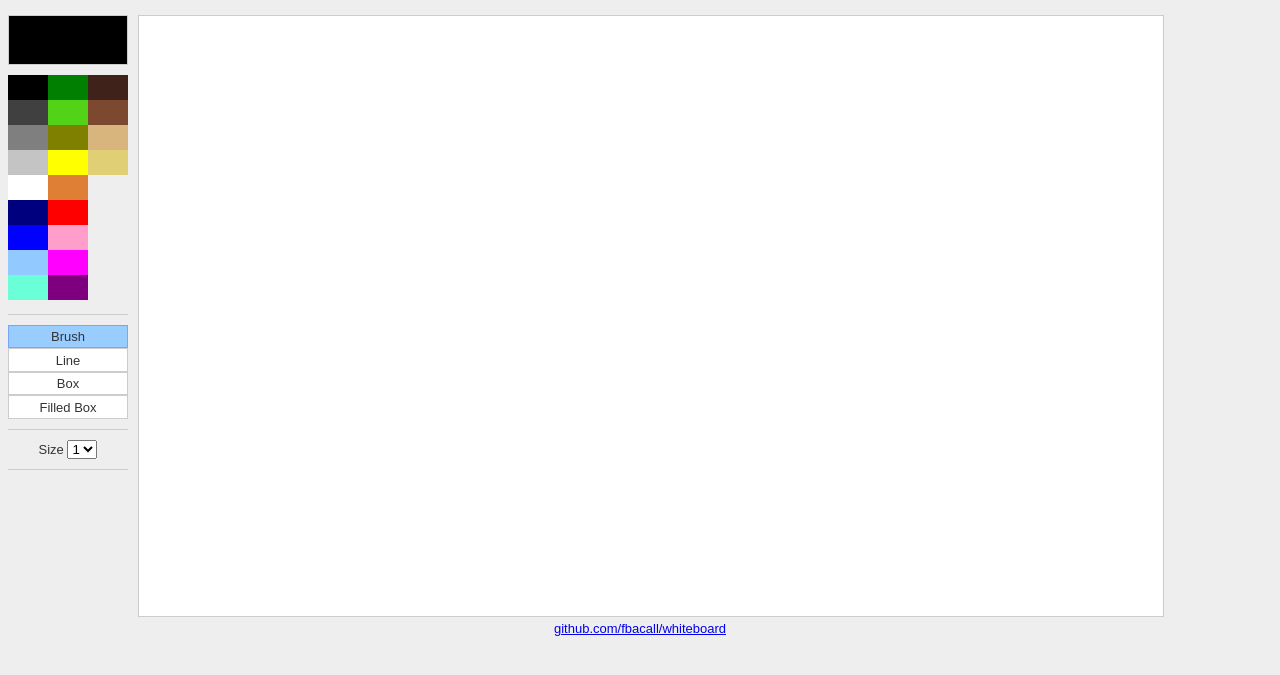
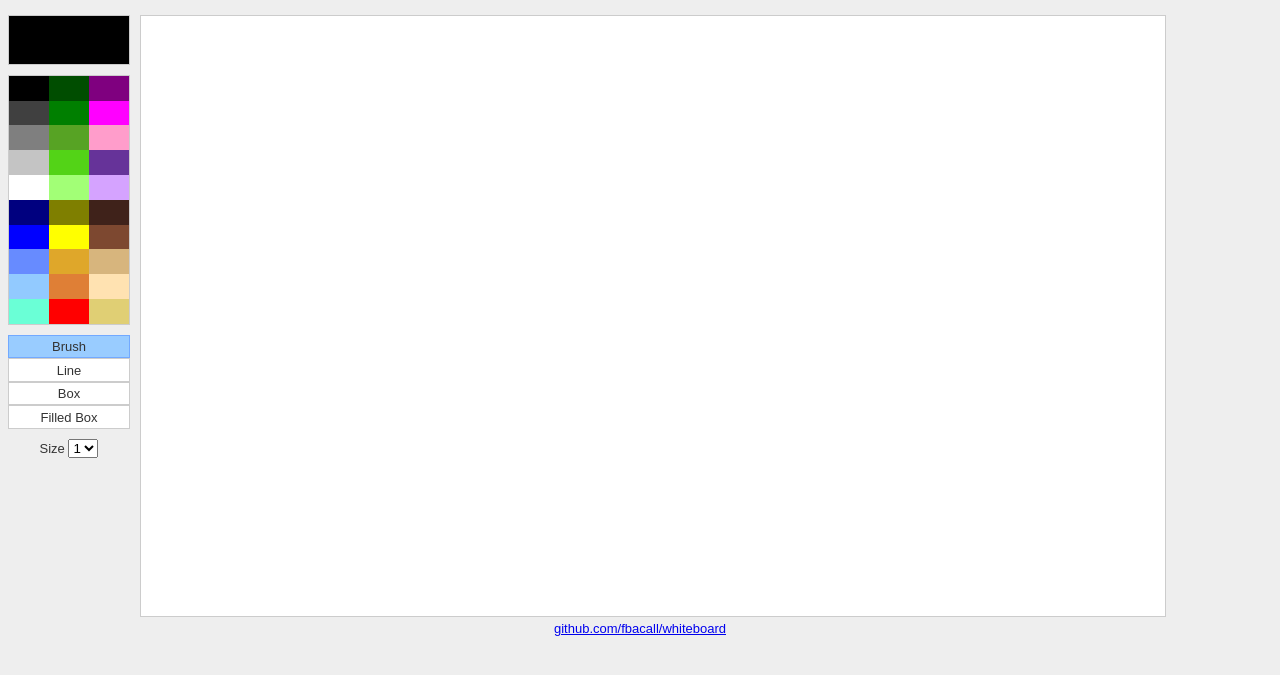
Before and after one commit to fbacall/whiteboard, a website: page public/index.html in a window 1280 px wide. Shown: the part 51-726 px from the top of the page. Drawn offline with nearby package versions, Linux system fonts and the light colour scheme; no server answers; files whose address does not match are found by name.

Commit message:
Sidebar tweaks. Add more colours

```diff
--- a/public/client.css
+++ b/public/client.css
@@ -23,7 +23,7 @@ body {
     position: relative;
     width: 1024px;
     height: 600px;
-    margin-right: 130px;
+    margin-right: 132px;
 }
 
 #drawing-canvas, #preview-canvas {
@@ -46,7 +46,7 @@ body {
 }
 
 .colour {
-    height: 25px;
+    height: 10%;
     cursor: pointer;
 }
 
@@ -68,17 +68,17 @@ body {
 }
 
 #sidebar {
-    width: 120px;
+    width: 122px;
     flex-shrink: 0;
 }
 
 #sidebar > div {
-    border-bottom: 1px solid #ccc;
-    padding: 10px 0;
+    margin-bottom: 10px;
 }
 
 #palette {
     display: flex;
     flex-flow: column wrap;
-    height: 250px
+    height: 250px;
+    border: 1px solid #ccc;
 }
--- a/public/index.html
+++ b/public/index.html
@@ -5,6 +5,7 @@
     <script src="drawing.js"></script>
     <script src="client.js"></script>
     <link rel="stylesheet" type="text/css" href="client.css">
+    <title>Whiteboard</title>
 </head>
 
 <body>
@@ -20,20 +21,28 @@
             <div class="colour" style="background-color: rgb(255,255,255)"></div>
             <div class="colour" style="background-color: rgb(0,0,127)"></div>
             <div class="colour" style="background-color: rgb(0,0,255)"></div>
+            <div class="colour" style="background-color: rgb(103,139,255)"></div>
             <div class="colour" style="background-color: rgb(146, 202, 255)"></div>
             <div class="colour" style="background-color: rgb(106, 255, 214)"></div>
+            <div class="colour" style="background-color: rgb(0,77,0)"></div>
             <div class="colour" style="background-color: rgb(0,127,0)"></div>
+            <div class="colour" style="background-color: rgb(87,163,36)"></div>
             <div class="colour" style="background-color: rgb(83, 211, 23)"></div>
+            <div class="colour" style="background-color: rgb(162,255,118)"></div>
             <div class="colour" style="background-color: rgb(127,127,0)"></div>
             <div class="colour" style="background-color: rgb(255,255,0)"></div>
+            <div class="colour" style="background-color: rgb(223,167,42)"></div>
             <div class="colour" style="background-color: rgb(223, 127, 54)"></div>
             <div class="colour" style="background-color: rgb(255,0,0)"></div>
+            <div class="colour" style="background-color: rgb(127,0,127)"></div>
+            <div class="colour" style="background-color: rgb(255,0,255)"></div>
             <div class="colour" style="background-color: rgb(255, 157, 203)"></div>
-            <div class="colour" style="background-color: rgb(255,0,255)"></div>
-            <div class="colour" style="background-color: rgb(127,0,127)"></div>
+            <div class="colour" style="background-color: rgb(102,51,153)"></div>
+            <div class="colour" style="background-color: rgb(213,163,255)"></div>
             <div class="colour" style="background-color: rgb(63, 34, 26)"></div>
             <div class="colour" style="background-color: rgb(125, 72, 48)"></div>
             <div class="colour" style="background-color: rgb(215, 181, 125)"></div>
+            <div class="colour" style="background-color: rgb(255,226,177)"></div>
             <div class="colour" style="background-color: rgb(224, 207, 116)"></div>
         </div>
 
```
